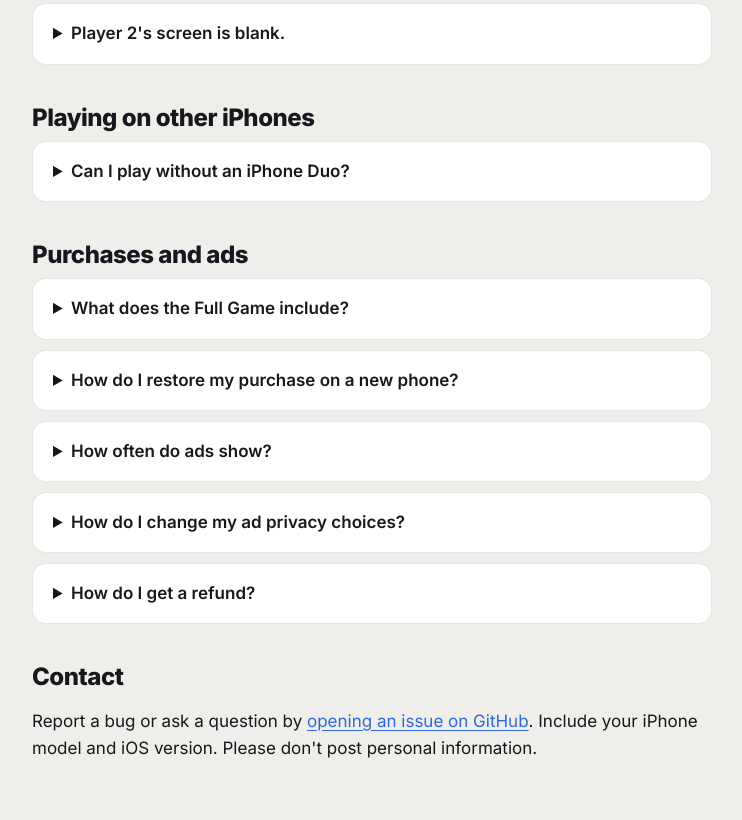
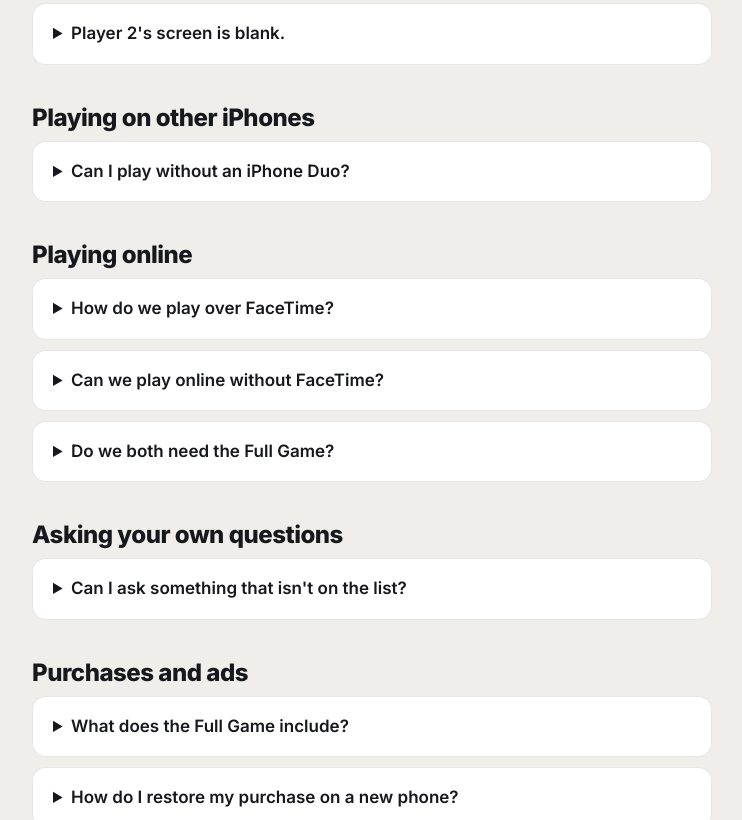
Before and after one commit to nelsonthegr8/flipside, a plain HTML site: page support.html in a window 1280 px wide. Shown: the part 537-1357 px from the top of the page, without its empty margins (268-1010 px from the left). Drawn offline with Linux system fonts and the light colour scheme.

Commit message:
Add online play (SharePlay, Game Center) and own-question help to privacy, support and home
Co-Authored-By: Claude Opus 5.5 <noreply@anthropic.com>

```diff
--- a/support.html
+++ b/support.html
@@ -44,6 +44,26 @@
     <p>Yes. On any iPhone, pass the phone across the table between turns. A handoff screen hides each board from the other player.</p>
   </details>
 
+  <h2>Playing online</h2>
+  <details>
+    <summary>How do we play over FaceTime?</summary>
+    <p>Start a FaceTime call with your friend. Both of you open Flip Side, then one of you taps <strong>Online → Start SharePlay</strong>. Each of you gets your own board on your own phone, and you can see each other's reactions on the call. Your friend needs Flip Side installed (it's free).</p>
+  </details>
+  <details>
+    <summary>Can we play online without FaceTime?</summary>
+    <p>Yes. Tap <strong>Online → Find a match</strong> to invite a friend through Game Center or Messages, or to play someone new. Both of you need to be signed in to Game Center (Settings → Game Center).</p>
+  </details>
+  <details>
+    <summary>Do we both need the Full Game?</summary>
+    <p>No. The host's pack and look are used for the game, so only one of you needs it.</p>
+  </details>
+
+  <h2>Asking your own questions</h2>
+  <details>
+    <summary>Can I ask something that isn't on the list?</summary>
+    <p>Yes. Open the questions and use <strong>Ask your own</strong>: ask out loud, then tap the answer you heard. You can also end your turn at any point.</p>
+  </details>
+
   <h2>Purchases and ads</h2>
   <details>
     <summary>What does the Full Game include?</summary>
```
Also changed, not shown: index.html (+1 -0 lines), privacy.html (+4 -1 lines).
